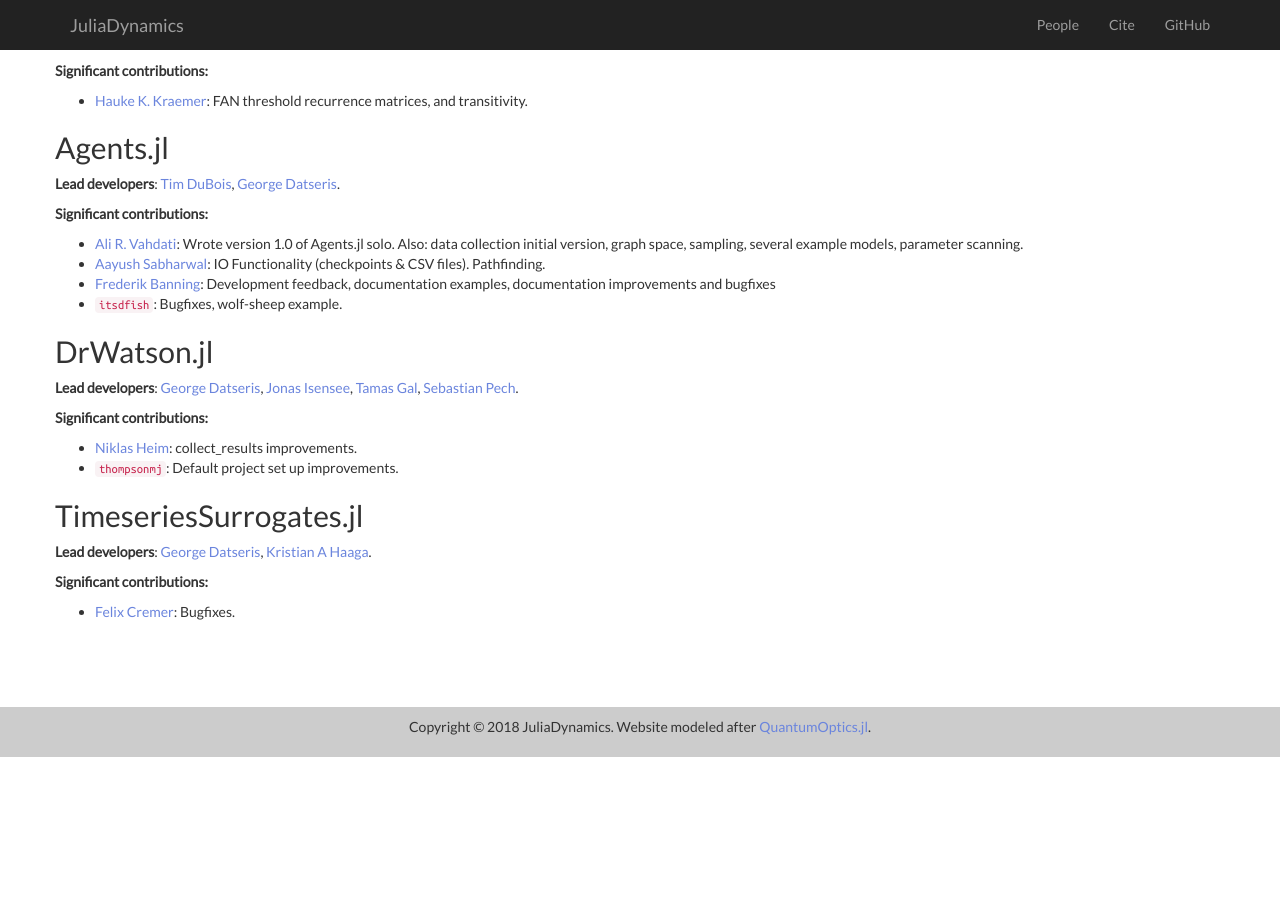
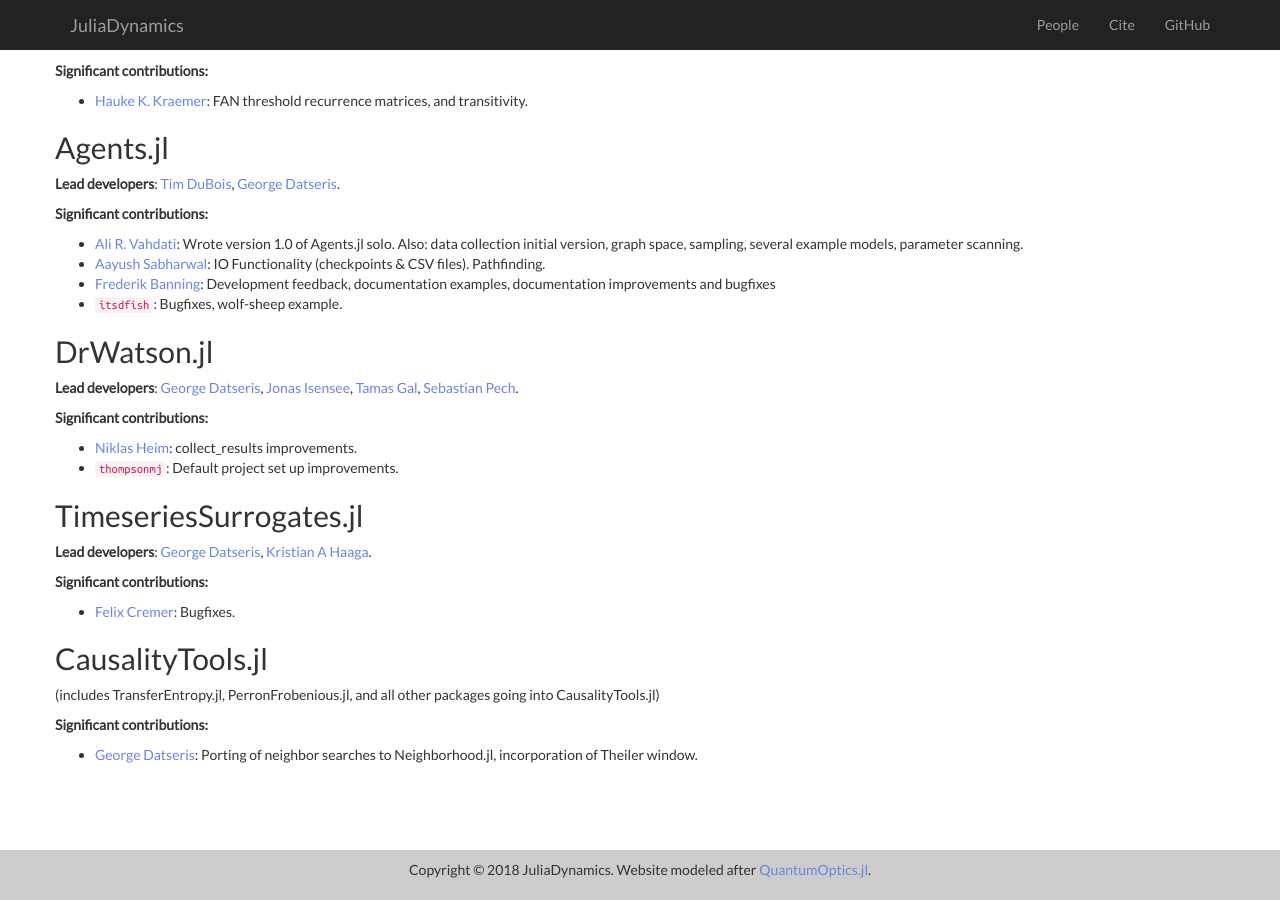
Before and after one commit to JuliaDynamics/JuliaDynamics, a Jekyll site: the page built from people.html, in a window 1280 px wide and 900 px high, scrolled down 709 px. Built offline with Jekyll 4.4.1, drawn with Linux system fonts in a browser that asks for light colours; nearby versions of some CDN libraries; before the commit the page ends 1466 px from its top, so only the background shows below that.

Commit message:
add causality tools

```diff
--- a/people.html
+++ b/people.html
@@ -70,6 +70,12 @@ permalink: people/
         <li><a href="https://github.com/felixcremer">Felix Cremer</a>: Bugfixes.</li>
         </ul>
 
+        <h2 id="causalitytools-jl">CausalityTools.jl</h2>
+        <p>(includes TransferEntropy.jl, PerronFrobenious.jl, and all other packages going into CausalityTools.jl)</p>
+        <p><strong>Significant contributions:</strong></p>
+        <ul>
+        <li><a href="https://github.com/Datseris">George Datseris</a>: Porting of neighbor searches to Neighborhood.jl, incorporation of Theiler window. </li>
+        </ul>
 
     </div>
 </div>
```
